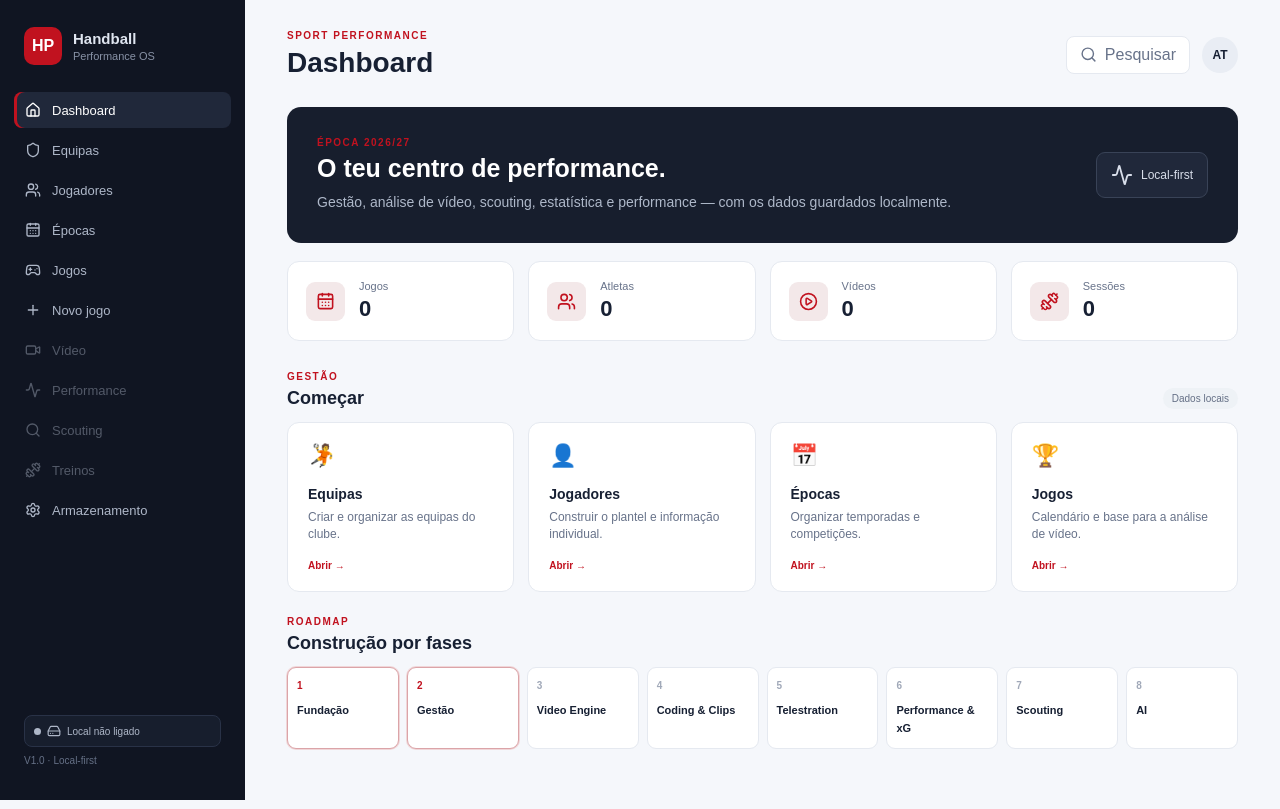
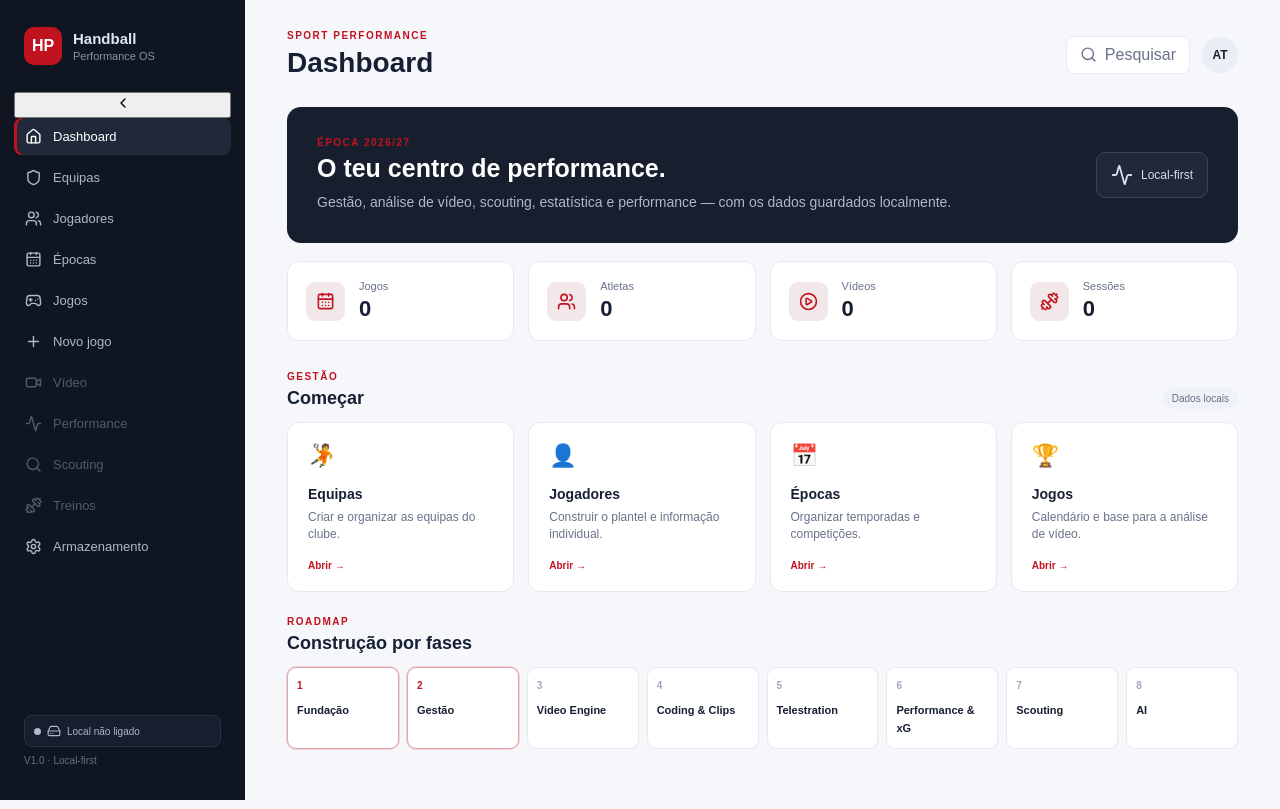
Before and after one commit to AndreBitZ/handball-performance-os, a Next.js app: page / in a window 1280 px wide. Built offline with nearby package versions, Linux system fonts and the light colour scheme.

Commit message:
feat: add collapsible desktop sidebar

```diff
--- a/app/components/app-shell.tsx
+++ b/app/components/app-shell.tsx
@@ -1,8 +1,9 @@
 'use client'
 
+import { useEffect, useState } from 'react'
 import { usePathname } from 'next/navigation'
 import Link from 'next/link'
-import { Activity, CalendarDays, Dumbbell, Gamepad2, Home, Plus, Search, Settings, Shield, Users, Video } from 'lucide-react'
+import { Activity, CalendarDays, ChevronLeft, ChevronRight, Dumbbell, Gamepad2, Home, Plus, Search, Settings, Shield, Users, Video } from 'lucide-react'
 import StorageIndicator from './storage-indicator'
 
 const nav = [
@@ -19,19 +20,41 @@ const nav = [
   { label: 'Armazenamento', href: '/storage', icon: Settings },
 ]
 
+const SIDEBAR_STORAGE_KEY = 'hpo-sidebar-collapsed'
+
 export default function AppShell({ children }: { children: React.ReactNode }) {
   const pathname = usePathname()
-  return <div className="appShell">
+  const [collapsed, setCollapsed] = useState(false)
+
+  useEffect(() => {
+    setCollapsed(window.localStorage.getItem(SIDEBAR_STORAGE_KEY) === 'true')
+  }, [])
+
+  function toggleSidebar() {
+    setCollapsed((current) => {
+      const next = !current
+      window.localStorage.setItem(SIDEBAR_STORAGE_KEY, String(next))
+      return next
+    })
+  }
+
+  return <div className={collapsed ? 'appShell sidebarCollapsed' : 'appShell'}>
     <aside className="sidebar">
-      <div className="brand"><div className="brandMark">HP</div><div><strong>Handball</strong><span>Performance OS</span></div></div>
+      <div className="brand">
+        <div className="brandMark">HP</div>
+        <div className="brandText"><strong>Handball</strong><span>Performance OS</span></div>
+      </div>
+      <button type="button" className="sidebarToggle" onClick={toggleSidebar} aria-label={collapsed ? 'Expandir menu' : 'Recolher menu'} title={collapsed ? 'Expandir menu' : 'Recolher menu'}>
+        {collapsed ? <ChevronRight size={16} /> : <ChevronLeft size={16} />}
+      </button>
       <nav className="nav" aria-label="Navegação principal">
         {nav.map(({ label, href, icon: Icon, disabled }) => {
           const active = !disabled && (href === '/' ? pathname === '/' : pathname.startsWith(href))
-          if (disabled) return <span className="navItem navDisabled" aria-disabled="true" key={label}><Icon size={16}/><span>{label}</span></span>
-          return <Link className={active ? 'navItem active' : 'navItem'} href={href} key={label}><Icon size={16}/><span>{label}</span></Link>
+          if (disabled) return <span className="navItem navDisabled" aria-disabled="true" title={label} key={label}><Icon size={17}/><span>{label}</span></span>
+          return <Link className={active ? 'navItem active' : 'navItem'} href={href} title={label} key={label}><Icon size={17}/><span>{label}</span></Link>
         })}
       </nav>
-      <div className="sidebarFooter"><StorageIndicator /><span>V1.0 · Local-first</span></div>
+      <div className="sidebarFooter"><StorageIndicator /><span className="sidebarVersion">V1.0 · Local-first</span></div>
     </aside>
     <div className="appMain">{children}</div>
   </div>
```
